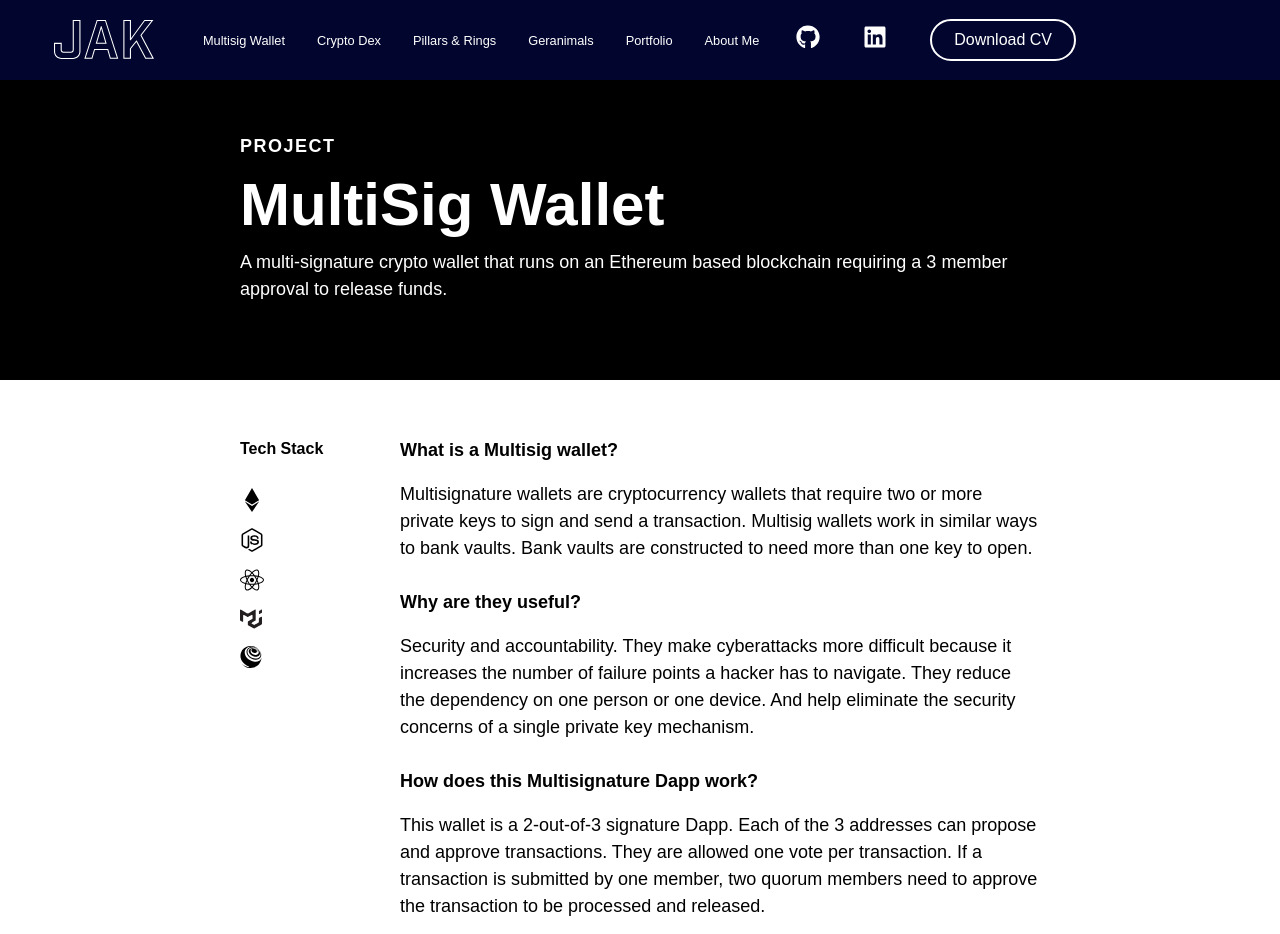
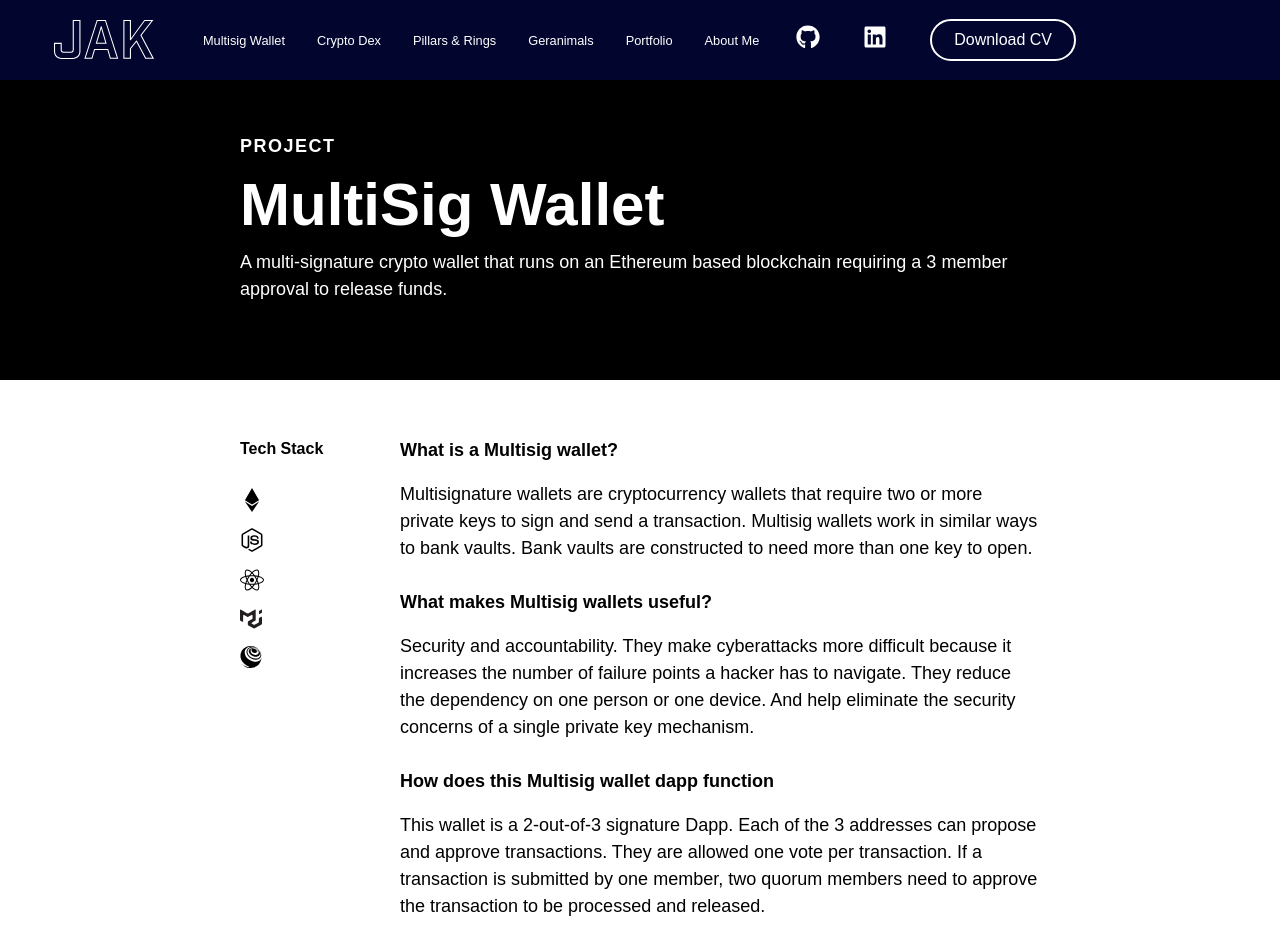
Before and after one commit to jamesahnking/jakdevp, a React (Create React App) app: page /project1 in a window 1280 px wide. Shown: the top 934 px of the page. Built offline with nearby package versions, Linux system fonts and the light colour scheme.

Commit message:
n/a change

```diff
--- a/src/components/Data.js
+++ b/src/components/Data.js
@@ -29,7 +29,6 @@ export const SubNavbarLinks = {
   project5: '/project5',
   project6: '/project6',
   project7: '/project7',
-
 };
 
 
@@ -59,7 +58,7 @@ export const SubNavbarLinks = {
     // ==== Tech Stack ====== ///
 
     stackTitle: 'Tech Stack',
-    videoUrl: 'https://www.youtube.com/watch?v=ysz5S6PUM-U',
+    videoUrl: 'https://www.youtube.com/watch?v=D6dyBE7U1yY',
     stackItem0:<FaEthereum/>,
     stackItem1:<FaNodeJs/>,
     stackItem2:<FaReact/>,
@@ -74,10 +73,10 @@ export const SubNavbarLinks = {
     Paragraph0: 'Solidity, NodeJS, React, Material UI, and Truffle',
     Question1: 'What is a Multisig wallet?',
     Paragraph1: 'Multisignature wallets are cryptocurrency wallets that require two or more private keys to sign and send a transaction. Multisig wallets work in similar ways to bank vaults. Bank vaults are constructed to need more than one key to open. ',
-    Question2:'Why are they useful?',
+    Question2:'What makes Multisig wallets useful?',
     Paragraph2: 'Security and accountability. They make cyberattacks more difficult because it increases the number of failure points a hacker has to navigate. They reduce the dependency on one person or one device. And help eliminate the security concerns of a single private key mechanism.',
 
-    Question3:'How does this Multisignature Dapp work?',
+    Question3:'How does this Multisig wallet dapp function',
     AnswerC1: 'The minimum number of designated addresses that must approve a transfer before it can be sent to a recipient.',
     Paragraph3a: 'This wallet is a 2-out-of-3 signature Dapp. Each of the 3 addresses can propose and approve transactions. They are allowed one vote per transaction. If a transaction is submitted by one member, two quorum members need to approve the transaction to be processed and released.',
     Paragraph3b: 'The signature, or address, has the right to approve or propose a transaction and transfer of funds.',
```
